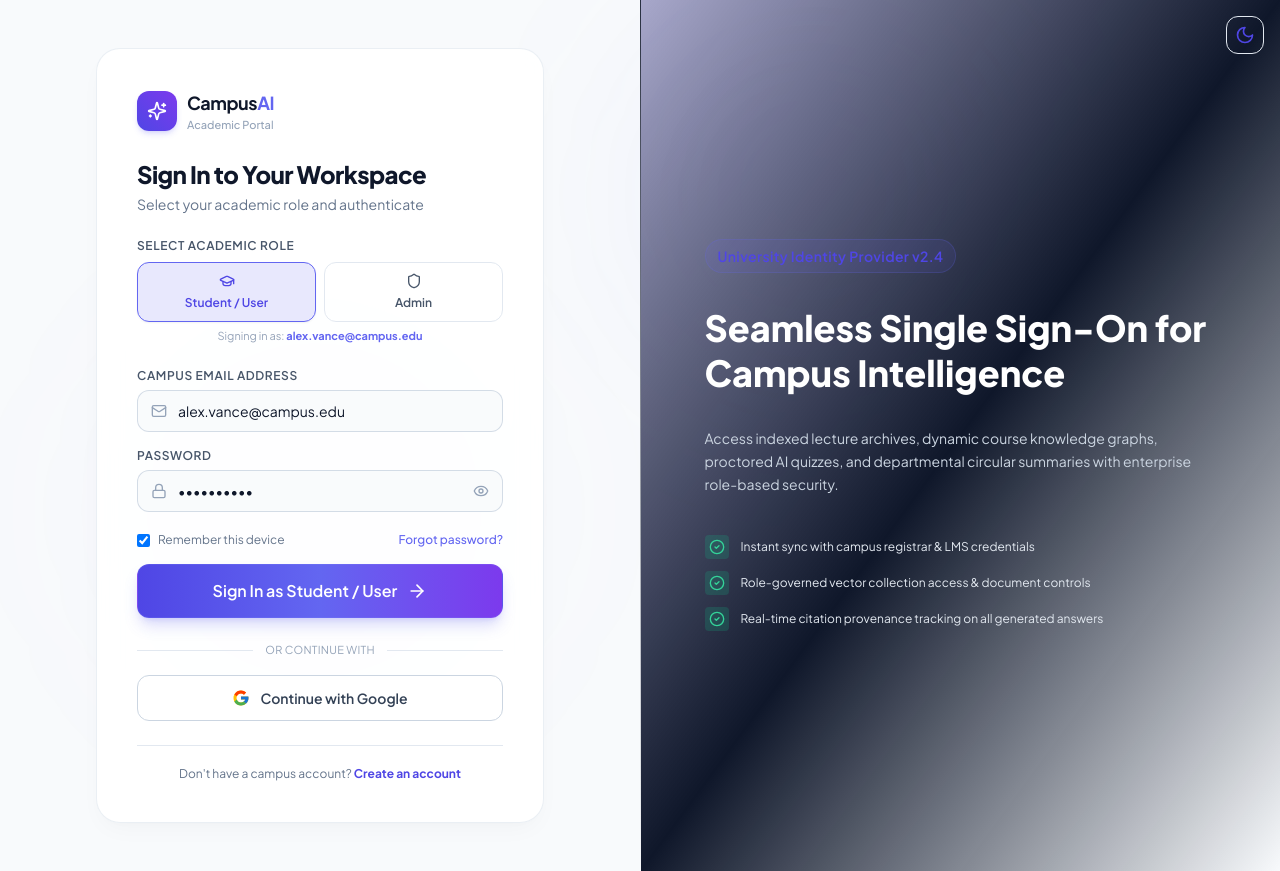
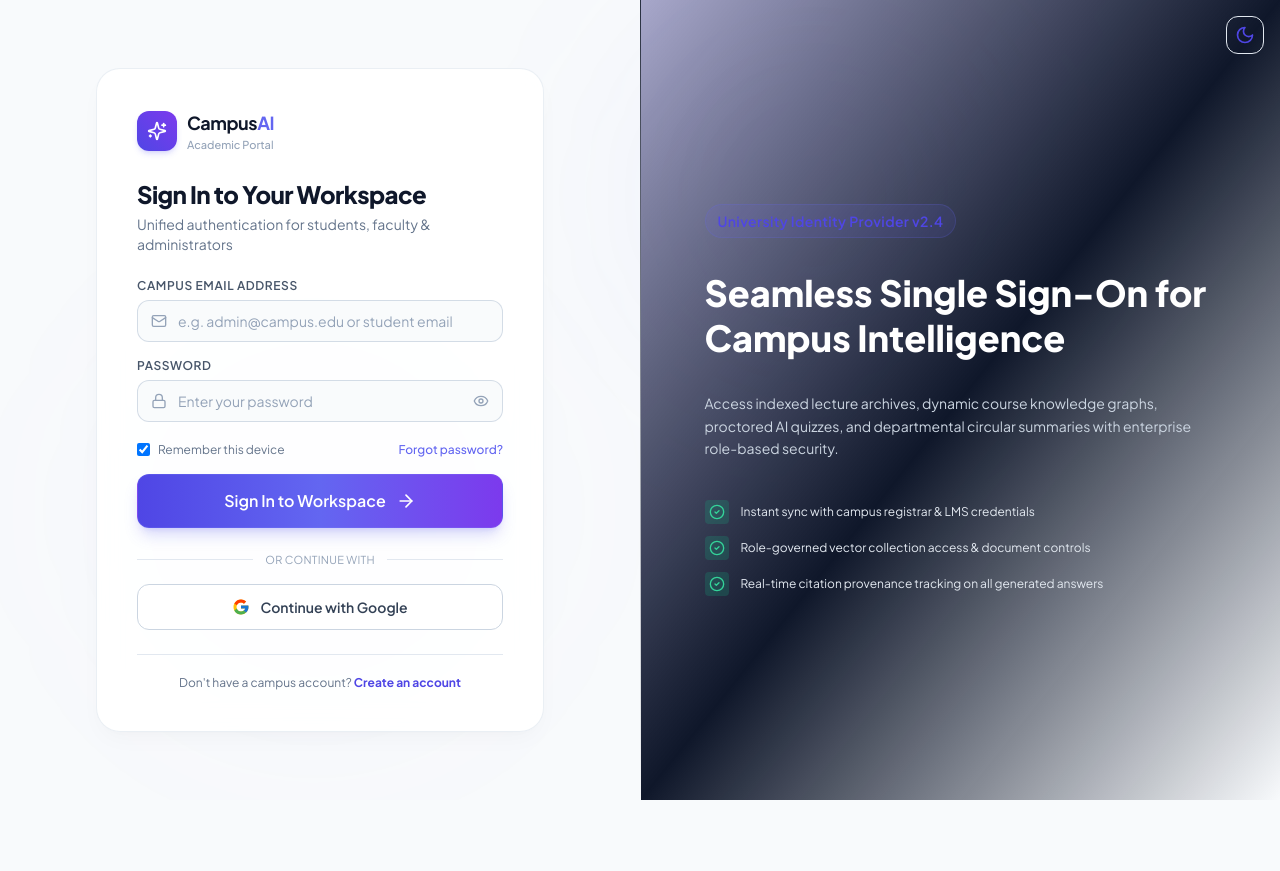
Before and after one commit to Punit200320/AI-Powered-Campus-Information-Hub, a React (Vite) app in the folder Frontend/: page /login in a window 1280 px wide. After the commit the page ends 800 px from the top, so only its background shows below. Built offline with nearby package versions, Linux system fonts and the light colour scheme; no server answers.

Commit message:
feat: unified login page for both admin and student with direct role routing

```diff
--- a/Frontend/src/context/AuthContext.jsx
+++ b/Frontend/src/context/AuthContext.jsx
@@ -58,15 +58,19 @@ export const AuthProvider = ({ children }) => {
     }
   }, [user]);
 
-  const login = async (email, password, role = 'student') => {
+  const login = async (email, password, role) => {
+    const cleanEmail = (email || '').trim();
+    const isAdminCandidate = role === 'admin' || cleanEmail.toLowerCase().includes('admin');
+    const computedRole = isAdminCandidate ? 'admin' : 'student';
+
     try {
-      const res = await apiClient.post('/auth/login', { email: email.trim(), password });
+      const res = await apiClient.post('/auth/login', { email: cleanEmail, password });
       if (res.data && res.data.user) {
         const u = {
           ...res.data.user,
-          name: res.data.user.name || email.split('@')[0],
-          email: res.data.user.email || email,
-          role: res.data.user.role || role,
+          name: res.data.user.name || cleanEmail.split('@')[0],
+          email: res.data.user.email || cleanEmail,
+          role: res.data.user.role || computedRole,
         };
         if (res.data.token) {
           localStorage.setItem('campusai_token', res.data.token);
@@ -79,22 +83,25 @@ export const AuthProvider = ({ children }) => {
       console.warn('Backend login fallback:', err.message);
     }
 
-    // Dynamic session: NEVER overwrite user's typed email with Alex Vance!
+    // Dynamic session fallback
     let matchedUser;
-    if (email === 'alex.vance@campus.edu') {
+    const lowerEmail = cleanEmail.toLowerCase();
+    if (lowerEmail === 'admin@campus.edu') {
+      matchedUser = DEMO_USERS.admin;
+    } else if (lowerEmail === 'alex.vance@campus.edu') {
       matchedUser = DEMO_USERS.student;
-    } else if (email === 'admin@campus.edu') {
-      matchedUser = DEMO_USERS.admin;
     } else {
       matchedUser = {
         id: `usr_${Date.now()}`,
-        name: email.split('@')[0],
-        email: email.trim(),
-        role: role === 'admin' || email.toLowerCase().includes('admin') ? 'admin' : 'student',
-        department: 'Computer Science & Engineering',
-        semester: '6th Semester',
-        studentId: '2026-CS-991',
-        avatar: 'https://images.unsplash.com/photo-1535713875002-d1d0cf377fde?w=150&auto=format&fit=crop&q=80',
+        name: cleanEmail.split('@')[0],
+        email: cleanEmail,
+        role: computedRole,
+        department: isAdminCandidate ? 'Campus IT & Academic Operations' : 'Computer Science & Engineering',
+        semester: isAdminCandidate ? 'Staff' : '6th Semester',
+        studentId: isAdminCandidate ? 'FAC-2026-001' : '2026-CS-991',
+        avatar: isAdminCandidate
+          ? 'https://images.unsplash.com/photo-1472099645785-5658abf4ff4e?w=150&auto=format&fit=crop&q=80'
+          : 'https://images.unsplash.com/photo-1535713875002-d1d0cf377fde?w=150&auto=format&fit=crop&q=80',
       };
     }
     setUser(matchedUser);
--- a/Frontend/src/pages/LoginPage.jsx
+++ b/Frontend/src/pages/LoginPage.jsx
@@ -8,40 +8,24 @@ import {
   Eye,
   EyeOff,
   ArrowRight,
-  GraduationCap,
-  Shield,
   CheckCircle2,
 } from 'lucide-react';
 import { Button } from '../components/common/Button';
 import { Input } from '../components/common/Input';
 import { Badge } from '../components/common/Badge';
 import { ThemeToggle } from '../components/common/ThemeToggle';
-import { useAuth, DEMO_USERS } from '../context/AuthContext';
+import { useAuth } from '../context/AuthContext';
 import toast from 'react-hot-toast';
 
 export const LoginPage = () => {
   const navigate = useNavigate();
   const { login } = useAuth();
 
-  const [role, setRole] = useState('student');
-  const [email, setEmail] = useState('alex.vance@campus.edu');
-  const [password, setPassword] = useState('••••••••••');
+  const [email, setEmail] = useState('');
+  const [password, setPassword] = useState('');
   const [showPassword, setShowPassword] = useState(false);
   const [isLoading, setIsLoading] = useState(false);
   const [errors, setErrors] = useState({});
-
-  const ROLES = [
-    { id: 'student', label: 'Student / User', icon: GraduationCap, desc: 'Alex Vance (CS 6th Sem)' },
-    { id: 'admin', label: 'Admin', icon: Shield, desc: 'Punit Chandel (Administrator)' },
-  ];
-
-  const handleRoleSelect = (selectedRole) => {
-    setRole(selectedRole);
-    if (!email || email === 'alex.vance@campus.edu' || email === 'admin@campus.edu') {
-      if (selectedRole === 'student') setEmail('alex.vance@campus.edu');
-      if (selectedRole === 'admin') setEmail('admin@campus.edu');
-    }
-  };
 
   const validate = () => {
     const errs = {};
@@ -58,11 +42,11 @@ export const LoginPage = () => {
 
     setIsLoading(true);
     try {
-      const loggedUser = await login(email, password, role);
+      const loggedUser = await login(email, password);
       toast.success(`Welcome back, ${loggedUser?.name || email.split('@')[0]}!`, {
         icon: '👋',
       });
-      if (role === 'admin') {
+      if (loggedUser?.role === 'admin' || email.trim().toLowerCase().includes('admin')) {
         navigate('/admin');
       } else {
         navigate('/dashboard');
@@ -109,42 +93,7 @@ export const LoginPage = () => {
               Sign In to Your Workspace
             </h1>
             <p className="text-xs sm:text-sm text-slate-500 dark:text-slate-400 mt-1">
-              Select your academic role and authenticate
-            </p>
-          </div>
-
-          {/* Role selector tabs */}
-          <div className="mb-6">
-            <label className="text-xs font-semibold uppercase tracking-wider text-slate-600 dark:text-slate-300 block mb-2">
-              Select Academic Role
-            </label>
-            <div className="grid grid-cols-2 gap-2">
-              {ROLES.map((r) => {
-                const Icon = r.icon;
-                const isSelected = role === r.id;
-                return (
-                  <button
-                    key={r.id}
-                    type="button"
-                    onClick={() => handleRoleSelect(r.id)}
-                    className={`p-2.5 rounded-xl border flex flex-col items-center gap-1.5 transition-all text-center ${
-                      isSelected
-                        ? 'border-primary-500 bg-primary-500/15 text-primary-600 dark:text-primary-300 shadow-sm'
-                        : 'border-slate-200 dark:border-white/10 hover:bg-slate-100 dark:hover:bg-slate-800 text-slate-600 dark:text-slate-400'
-                    }`}
-                  >
-                    <Icon className="w-4 h-4" />
-                    <span className="text-xs font-semibold">{r.label}</span>
-                  </button>
-                );
-              })}
-            </div>
-            <p className="text-[11px] text-slate-400 mt-1.5 text-center">
-              {email ? (
-                <>Signing in as: <strong className="text-primary-500">{email}</strong></>
-              ) : (
-                <>Selected Role: <strong className="text-primary-500">{role === 'admin' ? 'Administrator' : 'Student / User'}</strong></>
-              )}
+              Unified authentication for students, faculty & administrators
             </p>
           </div>
 
@@ -153,7 +102,7 @@ export const LoginPage = () => {
             <Input
               label="Campus Email Address"
               type="email"
-              placeholder="admin@campus.edu or student email"
+              placeholder="e.g. admin@campus.edu or student email"
               value={email}
               onChange={(e) => setEmail(e.target.value)}
               leftIcon={Mail}
@@ -163,7 +112,7 @@ export const LoginPage = () => {
             <Input
               label="Password"
               type={showPassword ? 'text' : 'password'}
-              placeholder="••••••••••••"
+              placeholder="Enter your password"
               value={password}
               onChange={(e) => setPassword(e.target.value)}
               leftIcon={Lock}
@@ -194,7 +143,7 @@ export const LoginPage = () => {
               isLoading={isLoading}
               rightIcon={ArrowRight}
             >
-              Sign In as {ROLES.find((r) => r.id === role)?.label}
+              Sign In to Workspace
             </Button>
           </form>
 
```
